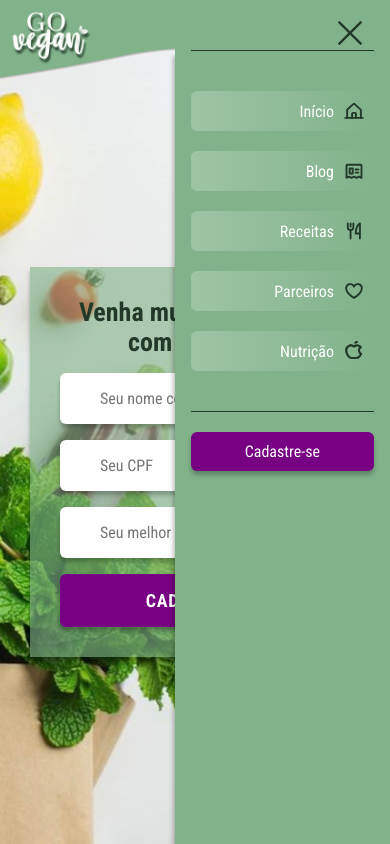
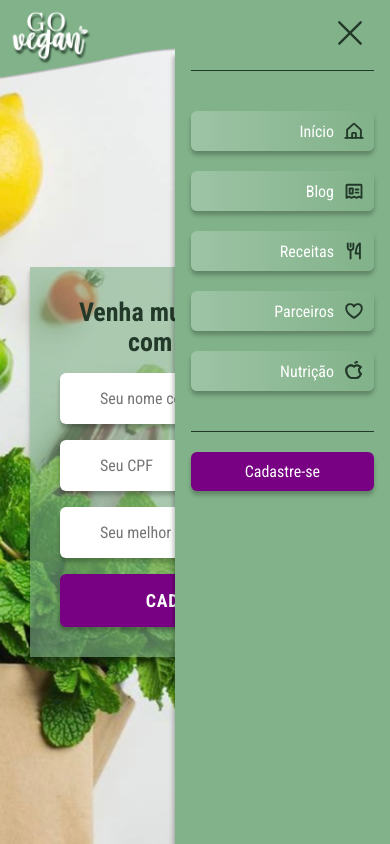
Before and after one commit to julianasinnott/goVegan, a React (Vite) app: page /cadastro in a window 390 px wide. Both pictures are taken after a click on the icon 350 px from the left and 33 px from the top of the page. Built offline with nearby package versions, Linux system fonts and the light colour scheme.

Commit message:
feat: update design

```diff
--- a/src/components/Header/index.css
+++ b/src/components/Header/index.css
@@ -58,3 +58,7 @@
   padding: 4px 10px;
   box-shadow: var(--shadow)
 }
+
+.header__navbar__item__icon {
+  display: none;
+}
--- a/src/components/Header/index.jsx
+++ b/src/components/Header/index.jsx
@@ -17,8 +17,7 @@ export function Header({ type }) {
   return(
     <header className="header">
         <img className="header__logo" src={headerLogo} alt="Logo GoVegan"/>
-        {
-          showMenu?
+        {showMenu?
           <X
             onClick={()=> setShowMenu(!showMenu)}
             className='header__navbar-icon'
@@ -29,14 +28,7 @@ export function Header({ type }) {
             className='header__navbar-icon'
           />
         }
-        <nav className=
-        {
-          showMenu ?
-          "header__navbar navbar-mobile"
-          :
-          "header__navbar"
-        }
-        >
+        <nav className={showMenu ? "header__navbar navbar-mobile" : "header__navbar"}>
           <div className="header__navbar-section">
             {routes[type].routes.map(route => (
                 <button
@@ -44,21 +36,17 @@ export function Header({ type }) {
                   className="header__navbar__item gradient"
                   style={
                     route.path === window.location.pathname ?
-                    {'color':'var(--secundary)', 'borderBottom':'2px solid var(--secundary)'}
+                    {'color':'var(--secundary)', 'borderBottom':'2px solid var(--tertiary)'}
                     :
                     {'color':'var(--white)'}
                   }
                 >
                   <Link to={route.path}>{route.name}</Link>
-                  {showMenu &&
-                    <>
-                    {route.name === 'Início' && < HouseLine weight='bold' className='header__navbar__item__icon' />}
-                    {route.name === 'Blog' && < NewspaperClipping weight='bold' className='header__navbar__item__icon' />}
-                    {route.name === 'Receitas' && < ForkKnife weight='bold' className='header__navbar__item__icon' />}
-                    {route.name === 'Parceiros' && < Heart weight='bold' className='header__navbar__item__icon' />}
-                    {route.name === 'Nutrição' && < AppleLogo weight='bold' className='header__navbar__item__icon' />}
-                  </>
-                  }
+                  {route.name === 'Início' && < HouseLine weight='bold' className='header__navbar__item__icon' />}
+                  {route.name === 'Blog' && < NewspaperClipping weight='bold' className='header__navbar__item__icon' />}
+                  {route.name === 'Receitas' && < ForkKnife weight='bold' className='header__navbar__item__icon' />}
+                  {route.name === 'Parceiros' && < Heart weight='bold' className='header__navbar__item__icon' />}
+                  {route.name === 'Nutrição' && < AppleLogo weight='bold' className='header__navbar__item__icon' />}
                 </button>
             ))}
           </div>
--- a/src/components/Header/responsive.css
+++ b/src/components/Header/responsive.css
@@ -19,6 +19,7 @@
     padding: 10px 10px 10px 20px;
     text-align: right;
     border-radius: 6px;
+    box-shadow: var(--shadow);
     background-image: linear-gradient(to right, var(--btnNavMobile), var(--primary));
     width: 100%;
   }
@@ -44,6 +45,7 @@
     box-shadow: -2px 44px 4px 0px #00000040;
   }
   .header__navbar__item__icon {
+    display: block;
     color: var(--secundary);
     width: 20px;
     height: 20px;
@@ -111,6 +113,7 @@
     top: 40px;
     right: 0;
     box-shadow: -2px 20px 4px 0px #00000040;
+    padding-top: 40px;
   }
 }
 
```
